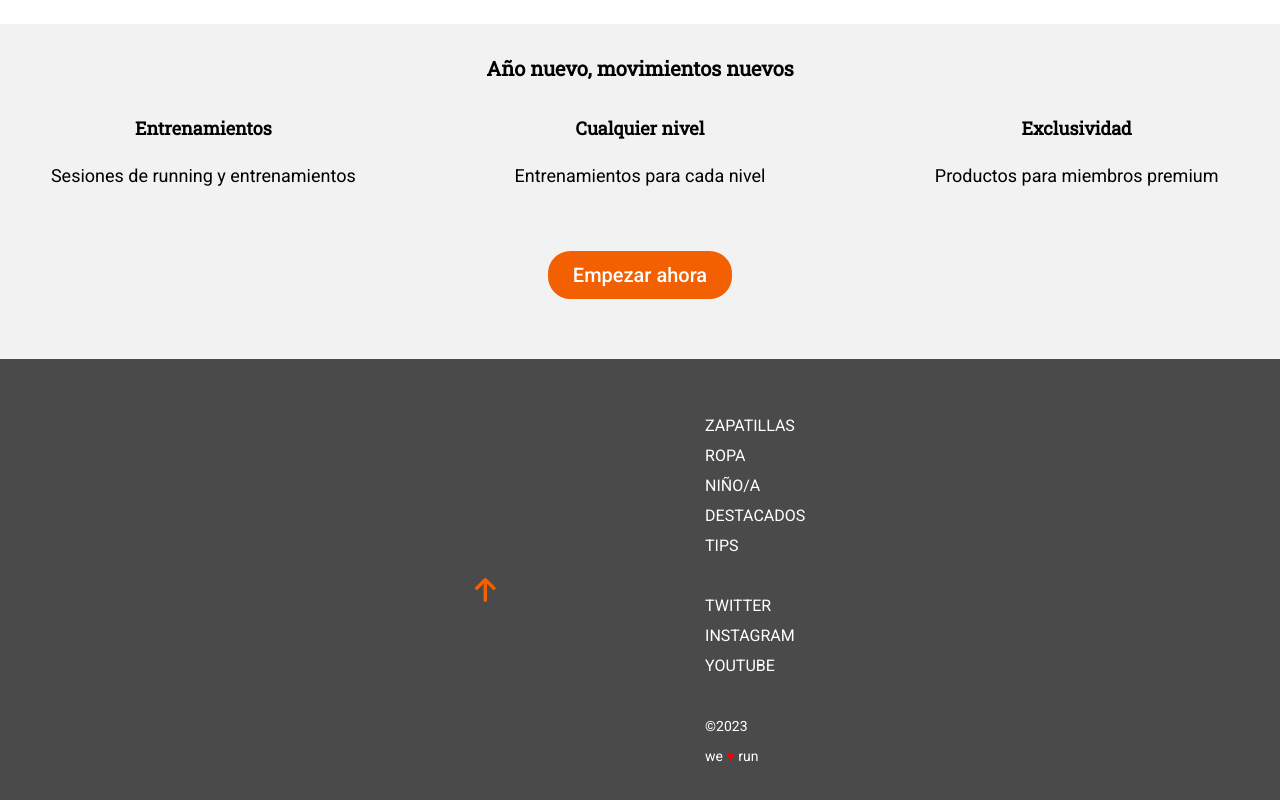
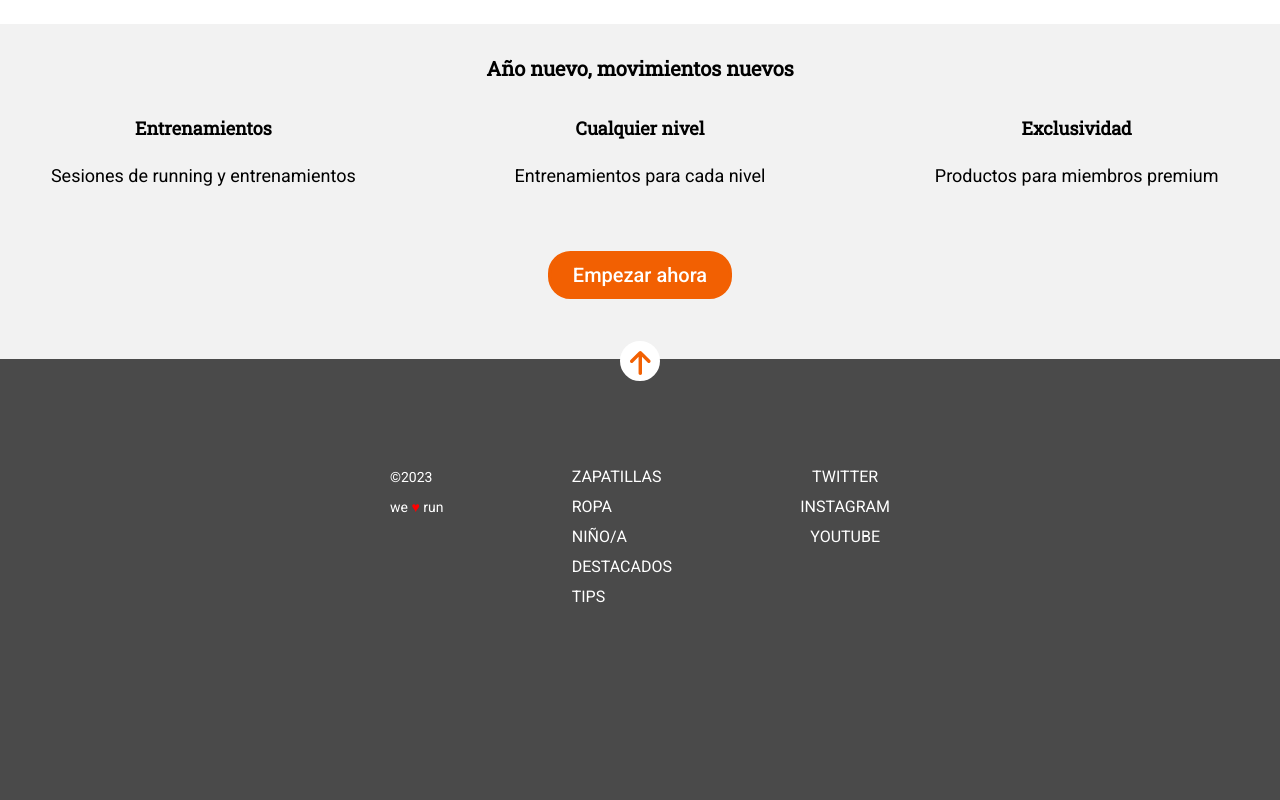
Before and after one commit to Adalab/modulo-1-evaluacion-final-ttkapostol, a website: page src/html/index.html in a window 1280 px wide. Shown: the part 1124-1924 px from the top of the page. Drawn offline with nearby package versions, Linux system fonts and the light colour scheme; files that its build step writes are made by us from their sources; files whose address does not match are found by name.

Commit message:
Add footer css with button

```diff
--- a/src/scss/layout/_footer.scss
+++ b/src/scss/layout/_footer.scss
@@ -5,6 +5,26 @@
     align-items: center;
     height: 465px;
     background-color: #4a4a4a;
+
+    .button-section {
+        transform: translateY(-50px);
+
+        .scroll-up {
+            border: solid white;
+            text-decoration: none;
+            box-sizing: border-box;
+            background-color: white;
+            width: 40px;
+            height: 40px;
+            border-radius: 50%;
+
+            .arrow {
+                margin: 7px 7px;
+            }
+        }
+    }
+
+    .footer-section {
 
         .first-nav,
         .second-nav {
@@ -15,27 +35,38 @@
             font-size: 1.6rem;
             line-height: 3rem;
             color: white;
+
             .link {
                 text-decoration: none;
                 color: white;
             }
         }
+
         .copy-claim {
+            text-align: center;
             font-family: 'Roboto', sans-serif;
             font-size: 1.4rem;
             line-height: 3rem;
             color: white;
+
             .heart {
                 color: red;
+            }
         }
     }
 }
 
 @media all and (min-width: 768px) {
     .footer {
+        justify-content: space-evenly;
+        box-sizing: border-box;
+        padding-bottom: 150px;
+
+        .footer-section {
+            display: flex;
             flex-direction: row;
-    justify-content: space-around;
-    padding: 56px 70px 34px 130px;
+            justify-content: space-between;
+            width: 500px;
 
             .first-nav {
                 order: 2;
@@ -52,15 +83,6 @@
                 text-align: left;
             }
         }
-}
 
-@media all and (min-width: 1280px) {
-.footer {
-        flex-direction: row;
-        justify-content: space-around;
-        padding: 0 370px;
-            .second-nav {
-                text-align: left;
     }
 }
-}
```
Also changed, not shown: src/scss/layout/_footer-button.scss (deleted). Lines whose indentation alone changed are shown as unchanged.
